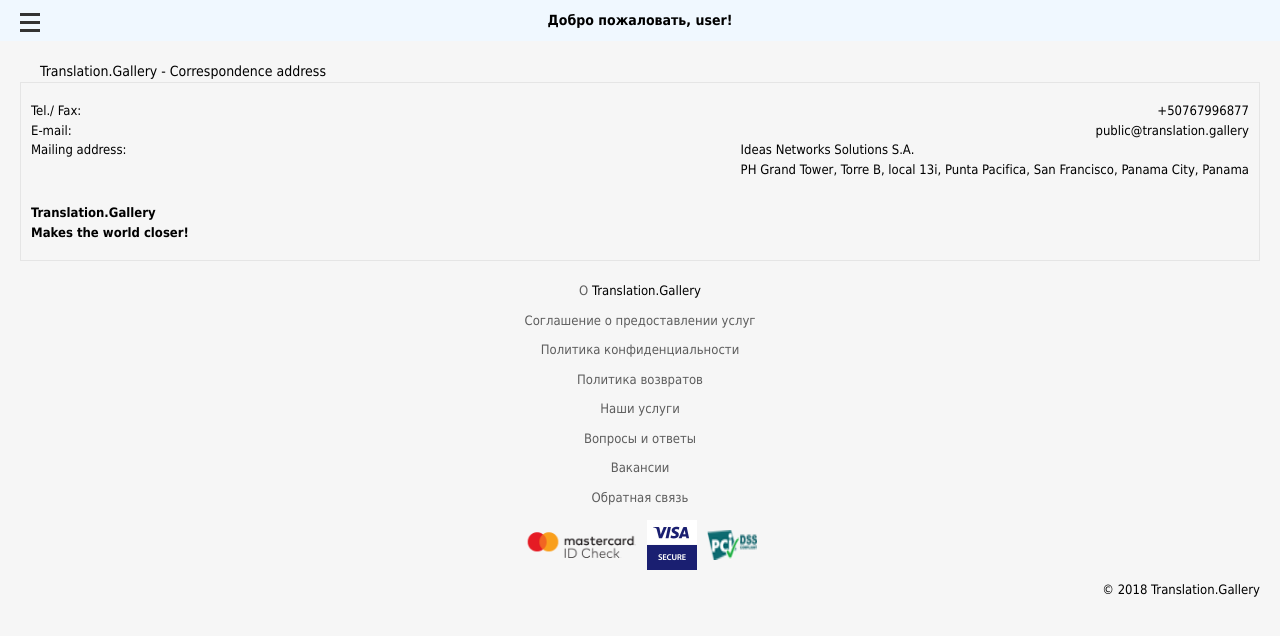
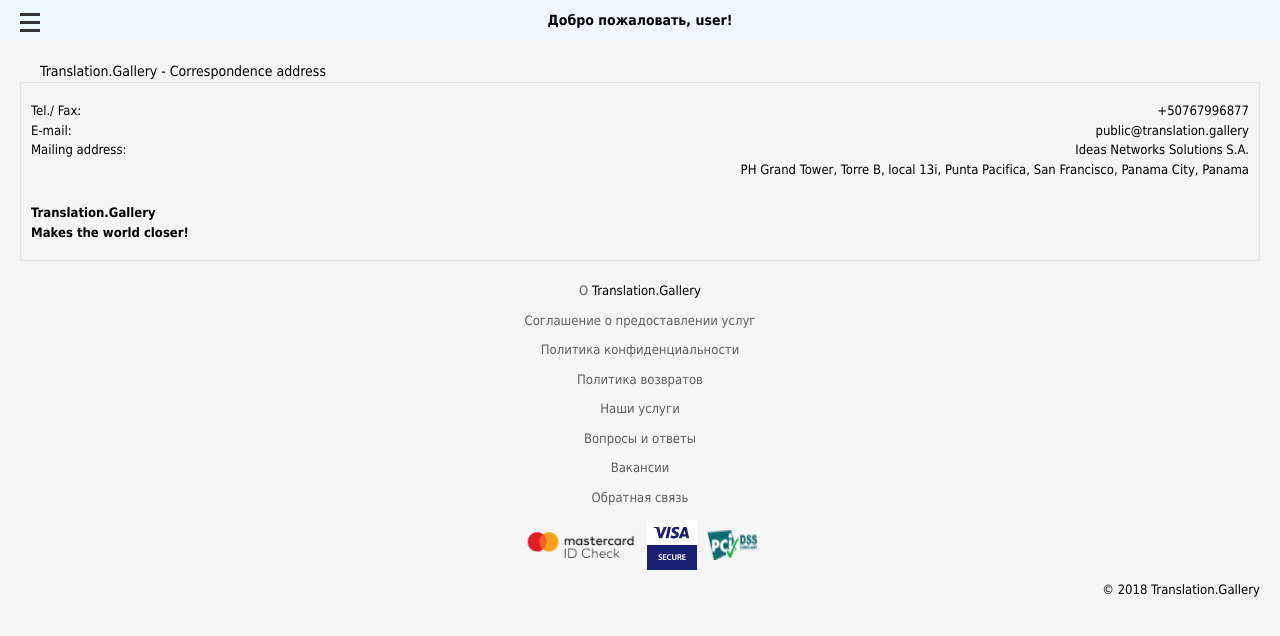
Before and after one commit to slavalobikov/translate-app, a Vue app: page /about in a window 1280 px wide. Shown: the top 636 px of the page. Built offline with nearby package versions, Linux system fonts and the light colour scheme.

Commit message:
text align end

```diff
--- a/src/pages/About.vue
+++ b/src/pages/About.vue
@@ -52,6 +52,10 @@
   margin-bottom: 24px;
 }
 
+.str:last-of-type div:last-child {
+  text-align: end;
+}
+
 .str a {
   color: var(--black);
   text-decoration: none;
```
